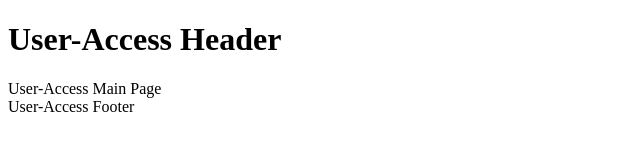
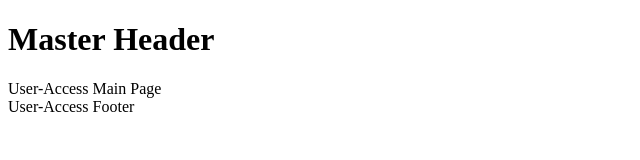
Before and after one commit to nonfermata/test-git-2, a plain HTML site: page index.html in a window 1280 px wide. Shown: the whole page, without its empty margins (0-640 px from the left). Drawn offline with Linux system fonts and the light colour scheme.

Commit message:
very new master

```diff
--- a/index.html
+++ b/index.html
@@ -8,7 +8,7 @@
 </head>
 <body>
     <header>
-        <h1>User-Access Header</h1>
+        <h1>Master Header</h1>
     </header>
     <main>
         <span1>User-Access Main Page</span1>
```
